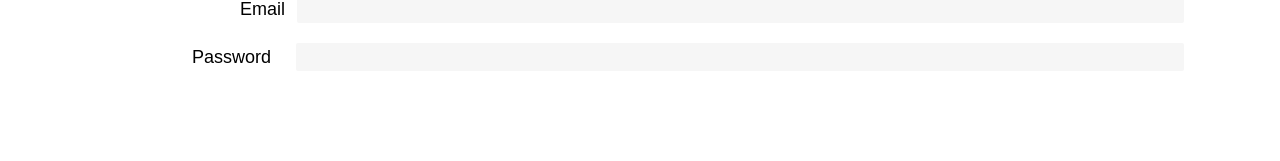
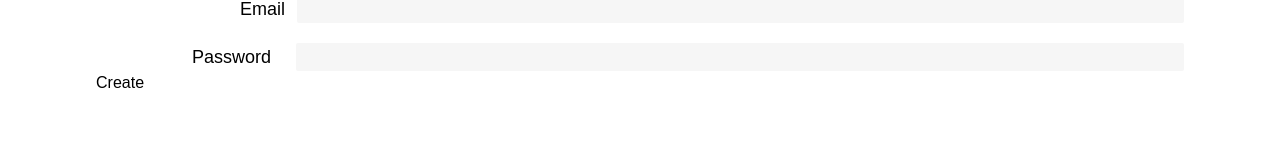
Before and after one commit to faizanRajpoot/pubRepo, a React (Create React App) app: page /Account in a window 1280 px wide. Shown: the part 614-775 px from the top of the page. Built offline with nearby package versions, Linux system fonts and the light colour scheme.

Commit message:
Talha:button

```diff
--- a/src/components/Account/Account.js
+++ b/src/components/Account/Account.js
@@ -47,6 +47,7 @@ export default function Account() {
                 className=" bg-[#F6F6F6F6] outline-none focus:border-blue-300 focus:border-[1px]   rounded-sm h-7 w-full" id="shadow"
               />
             </div>
+            <button className="">Create</button>
           </form>
         </div>
       </div>
```
